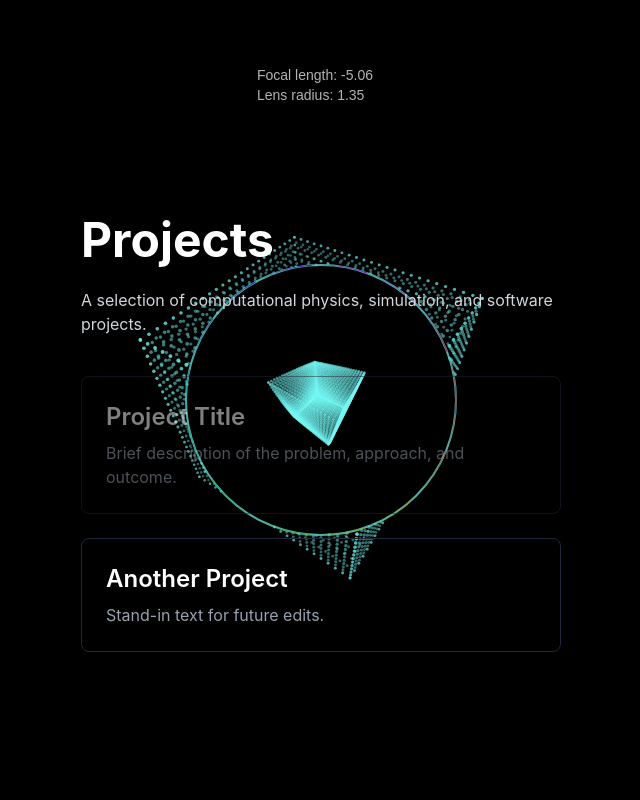
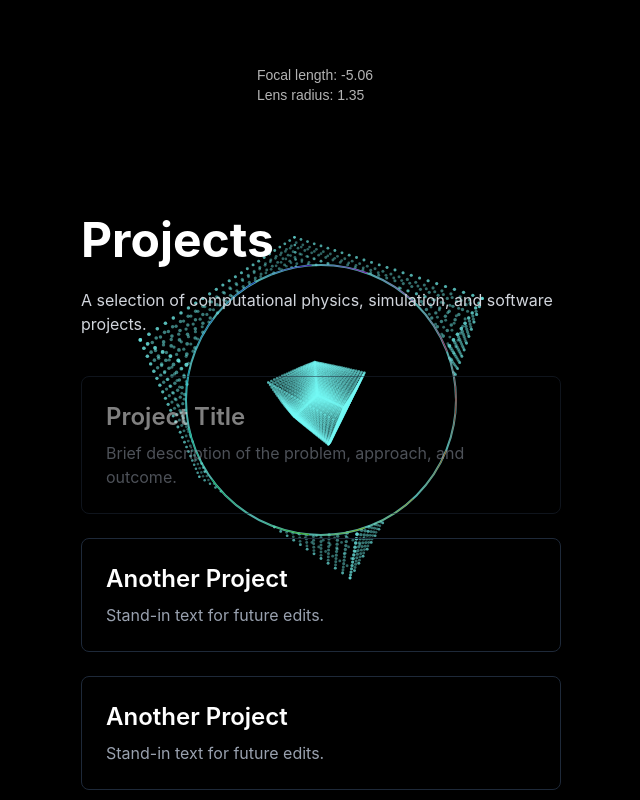
Before and after one commit to Jadenthealmighty/jaden-portfolio-v1, a Next.js app: page /projects in a window 1280 px wide. Shown: the top 800 px of the page, without its empty margins (319-959 px from the left). Built offline with nearby package versions, Linux system fonts and the light colour scheme.

Commit message:
Fixing Scrolling2

```diff
--- a/app/projects/page.tsx
+++ b/app/projects/page.tsx
@@ -21,6 +21,29 @@ export default function ProjectsPage() {
               Stand-in text for future edits.
             </p>
           </div>
+
+          <div className="border border-gray-800 rounded-lg p-6">
+            <h2 className="text-2xl font-semibold">Another Project</h2>
+            <p className="text-gray-400 mt-2">
+              Stand-in text for future edits.
+            </p>
+          </div>
+
+
+          <div className="border border-gray-800 rounded-lg p-6">
+            <h2 className="text-2xl font-semibold">Another Project</h2>
+            <p className="text-gray-400 mt-2">
+              Stand-in text for future edits.
+            </p>
+          </div>
+
+
+          <div className="border border-gray-800 rounded-lg p-6">
+            <h2 className="text-2xl font-semibold">Another Project</h2>
+            <p className="text-gray-400 mt-2">
+              Stand-in text for future edits.
+            </p>
+          </div>
         </div>
       </main>
     );
```
